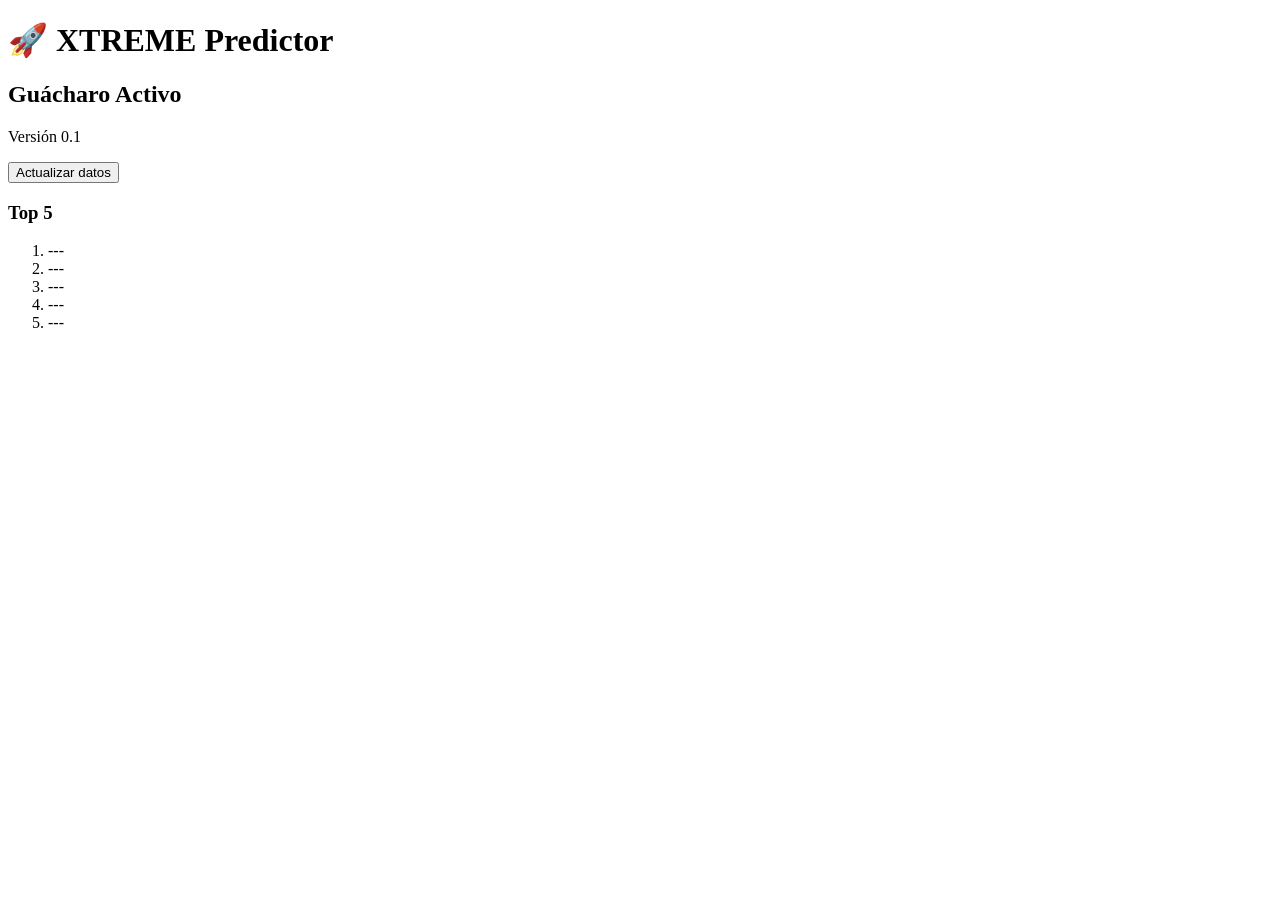
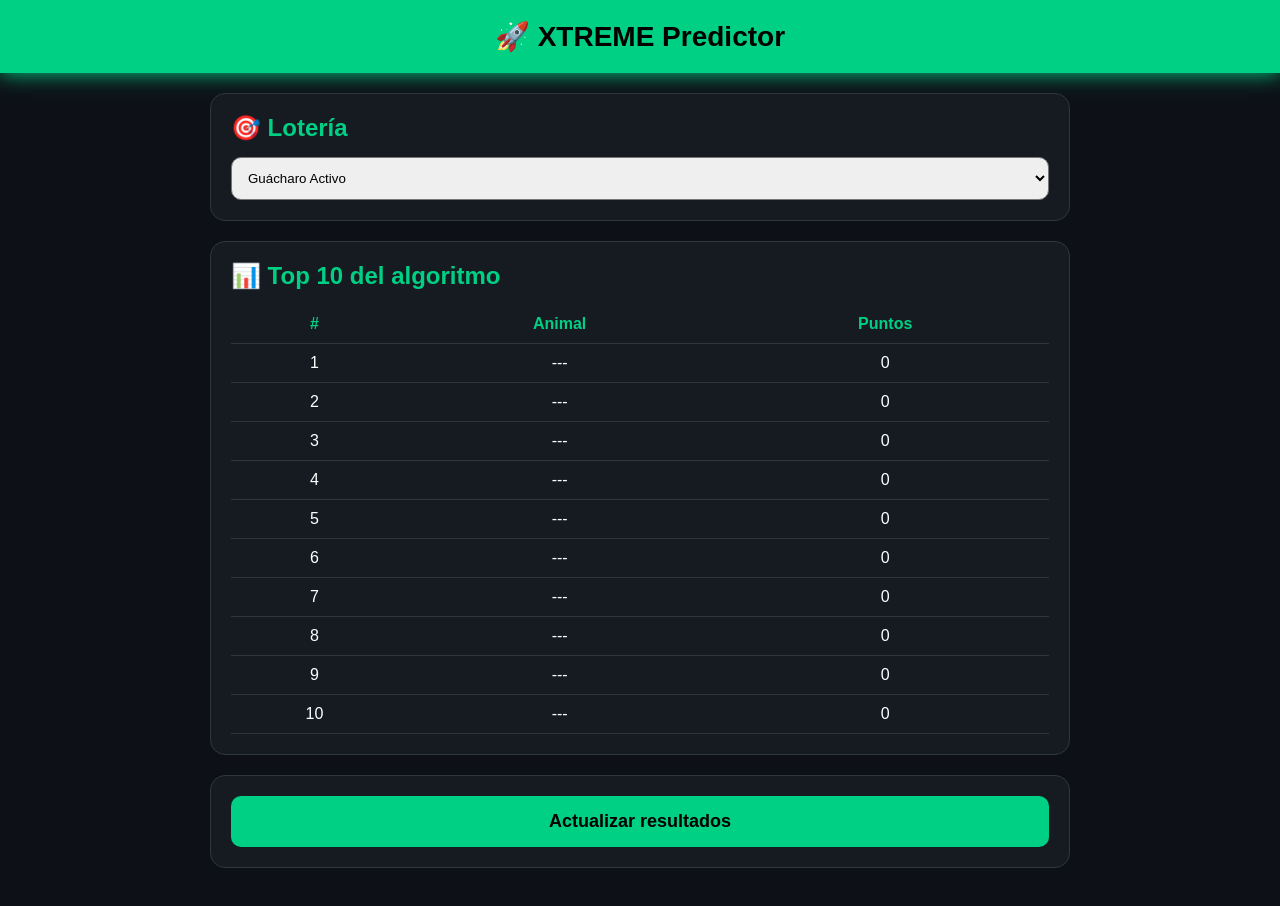
Before and after one commit to neomargh-pixel/xtreme-predictor, a plain HTML site: page index.html in a window 1280 px wide. Before the commit the page ends 800 px from the top, so only its background shows below. Drawn offline with Linux system fonts and the light colour scheme.

Commit message:
Update index.html

```diff
--- a/index.html
+++ b/index.html
@@ -4,27 +4,68 @@
 <meta charset="UTF-8">
 <meta name="viewport" content="width=device-width, initial-scale=1.0">
 <title>XTREME Predictor</title>
+
+<link rel="stylesheet" href="style.css">
+
 </head>
 
 <body>
 
-<h1>🚀 XTREME Predictor</h1>
+<header>
+🚀 XTREME Predictor
+</header>
 
-<h2>Guácharo Activo</h2>
+<main>
 
-<p>Versión 0.1</p>
+<div class="card">
 
-<button>Actualizar datos</button>
+<h2>🎯 Lotería</h2>
 
-<h3>Top 5</h3>
+<select style="width:100%;padding:12px;border-radius:10px;">
+<option>Guácharo Activo</option>
+<option>La Granjita</option>
+<option>Selva Plus</option>
+<option>Granja Millonaria</option>
+</select>
 
-<ol>
-<li>---</li>
-<li>---</li>
-<li>---</li>
-<li>---</li>
-<li>---</li>
-</ol>
+</div>
+
+<div class="card">
+
+<h2>📊 Top 10 del algoritmo</h2>
+
+<table>
+
+<tr>
+<th>#</th>
+<th>Animal</th>
+<th>Puntos</th>
+</tr>
+
+<tr><td>1</td><td>---</td><td>0</td></tr>
+<tr><td>2</td><td>---</td><td>0</td></tr>
+<tr><td>3</td><td>---</td><td>0</td></tr>
+<tr><td>4</td><td>---</td><td>0</td></tr>
+<tr><td>5</td><td>---</td><td>0</td></tr>
+<tr><td>6</td><td>---</td><td>0</td></tr>
+<tr><td>7</td><td>---</td><td>0</td></tr>
+<tr><td>8</td><td>---</td><td>0</td></tr>
+<tr><td>9</td><td>---</td><td>0</td></tr>
+<tr><td>10</td><td>---</td><td>0</td></tr>
+
+</table>
+
+</div>
+
+<div class="card">
+
+<button>Actualizar resultados</button>
+
+</div>
+
+</main>
+
+<script src="script.js"></script>
 
 </body>
 </html>
```
